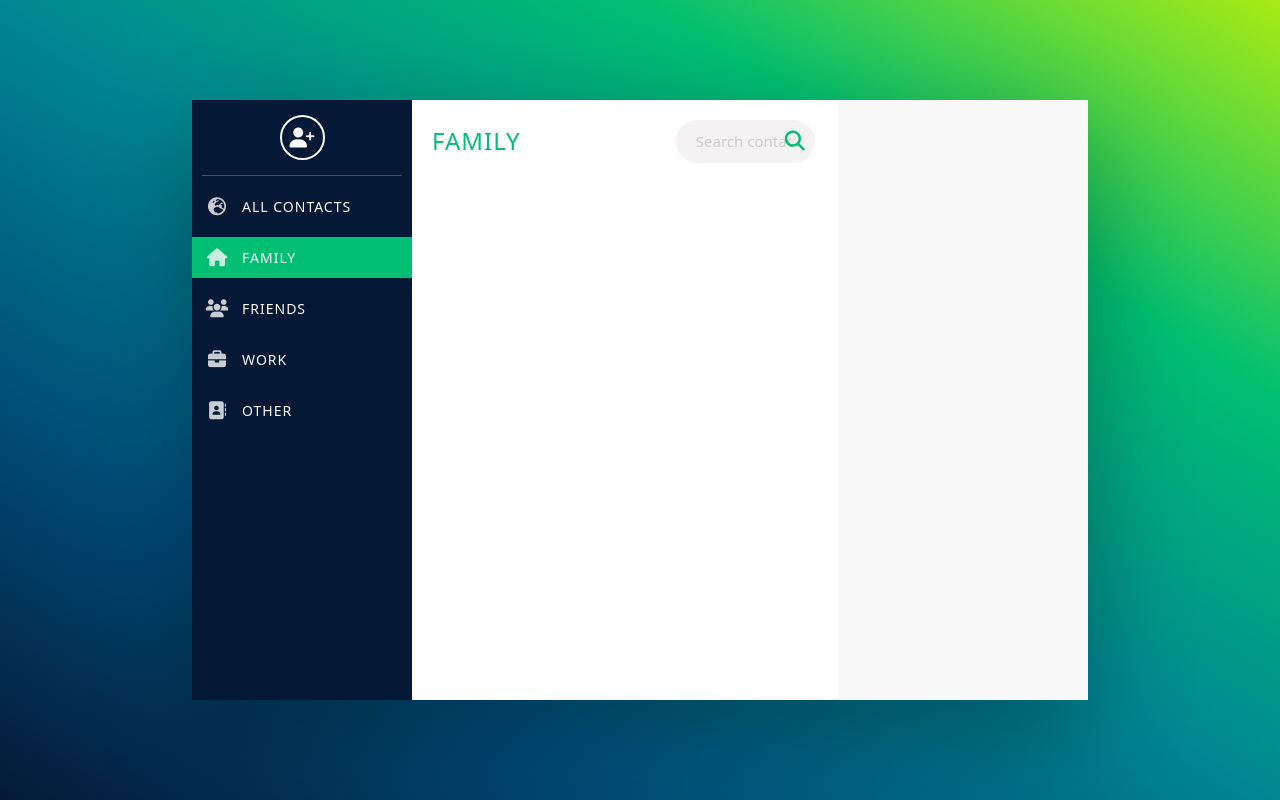
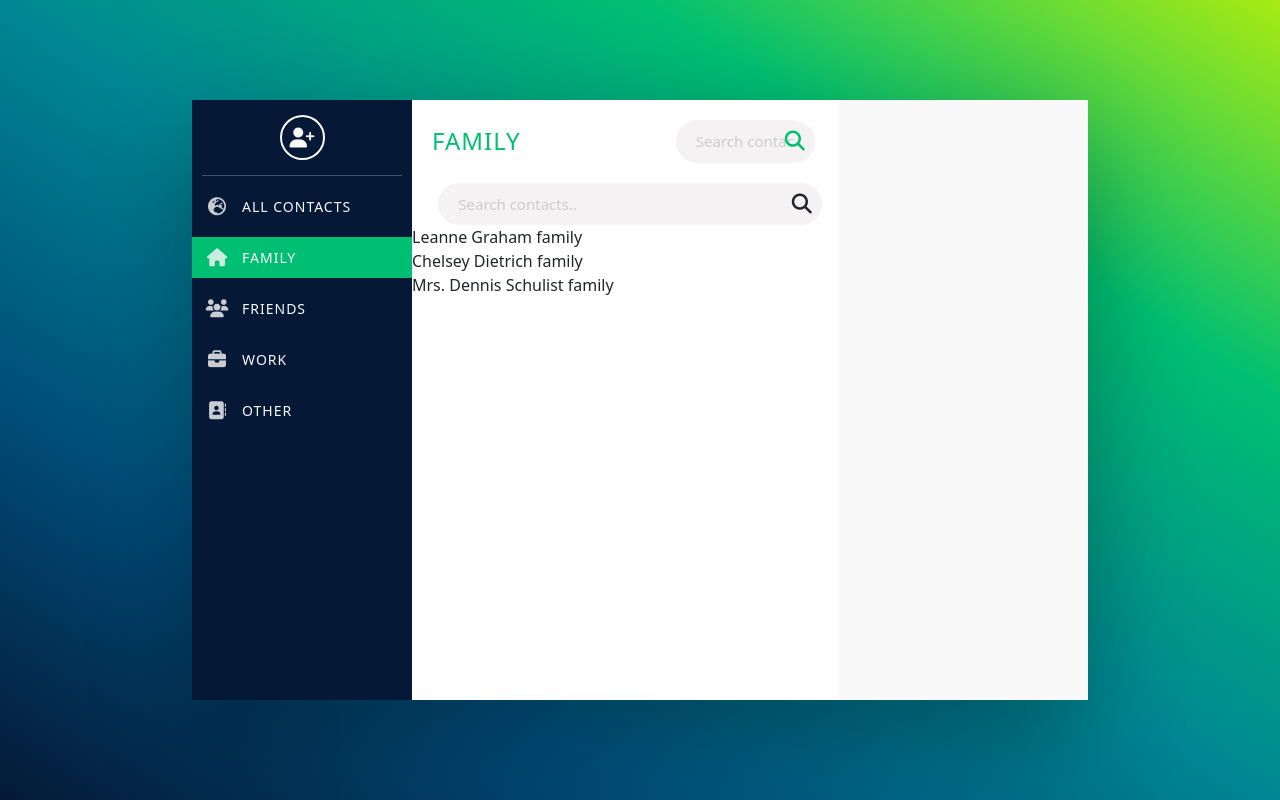
Before and after one commit to marichka-offen/phone-book, a Vue app: page /family in a window 1280 px wide. Built offline with nearby package versions, Linux system fonts and the light colour scheme.

Commit message:
Created contact list component to provide views for categorized components

```diff
--- /dev/null
+++ b/src/components/ContactList.vue
@@ -0,0 +1,50 @@
+<template>
+  <div>
+    <Header
+      ><h2 slot="header">{{ category }}</h2></Header
+    >
+    <search-bar @change="onChange" />
+    <contact
+      v-for="contact in filteredContacts"
+      :key="contact.id"
+      :contact="contact"
+    />
+  </div>
+</template>
+
+<script>
+import Header from "@/components/Header.vue"
+import Contact from "@/components/Contact.vue"
+import SearchBar from "@/components/SearchBar.vue"
+import { mapGetters } from "vuex"
+
+export default {
+  data() {
+    return {
+      category: this.$route.name,
+      search: ""
+    }
+  },
+  components: { Header, Contact, SearchBar },
+  methods: {
+    onChange(value) {
+      this.search = value
+    }
+  },
+  computed: {
+    ...mapGetters(["contacts"]),
+    categorizedContacts() {
+      return this.contacts.filter(
+        (cnt) => cnt.category == this.category.toLowerCase()
+      )
+    },
+    filteredContacts() {
+      return this.categorizedContacts.filter((cnt) =>
+        cnt.name.toLowerCase().includes(this.search.toLowerCase())
+      )
+    }
+  }
+}
+</script>
+
+<style lang="scss" scoped></style>
--- a/src/views/Family.vue
+++ b/src/views/Family.vue
@@ -1,12 +1,14 @@
 <template>
-  <Header><h2 slot="header">Family</h2></Header>
+  <div>
+    <contact-list />
+  </div>
 </template>
 
 <script>
-import Header from "@/components/Header.vue"
+import ContactList from "@/components/ContactList.vue"
 
 export default {
-  components: { Header }
+  components: { ContactList }
 }
 </script>
 
--- a/src/views/Friends.vue
+++ b/src/views/Friends.vue
@@ -1,12 +1,14 @@
 <template>
-  <Header><h2 slot="header">Friends</h2></Header>
+  <div>
+    <contact-list />
+  </div>
 </template>
 
 <script>
-import Header from "@/components/Header.vue"
+import ContactList from "@/components/ContactList.vue"
 
 export default {
-  components: { Header }
+  components: { ContactList }
 }
 </script>
 
--- a/src/views/Other.vue
+++ b/src/views/Other.vue
@@ -1,12 +1,14 @@
 <template>
-  <Header><h2 slot="header">Other</h2></Header>
+  <div>
+    <contact-list />
+  </div>
 </template>
 
 <script>
-import Header from "@/components/Header.vue"
+import ContactList from "@/components/ContactList.vue"
 
 export default {
-  components: { Header }
+  components: { ContactList }
 }
 </script>
 
--- a/src/views/Work.vue
+++ b/src/views/Work.vue
@@ -1,12 +1,14 @@
 <template>
-  <Header><h2 slot="header">Work</h2></Header>
+  <div>
+    <contact-list />
+  </div>
 </template>
 
 <script>
-import Header from "@/components/Header.vue"
+import ContactList from "@/components/ContactList.vue"
 
 export default {
-  components: { Header }
+  components: { ContactList }
 }
 </script>
 
```
